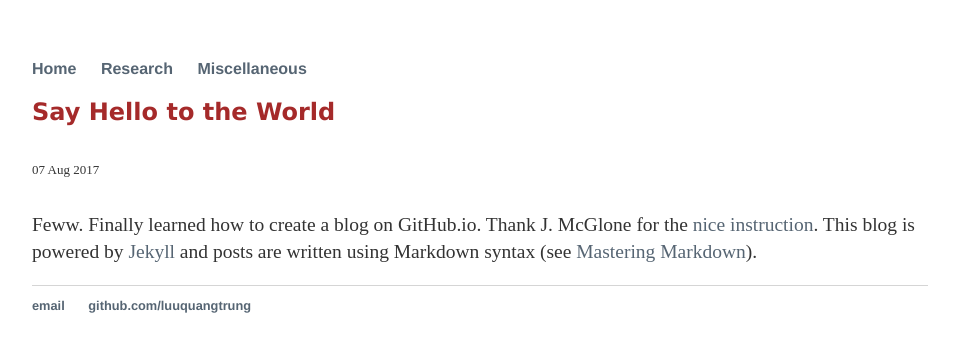
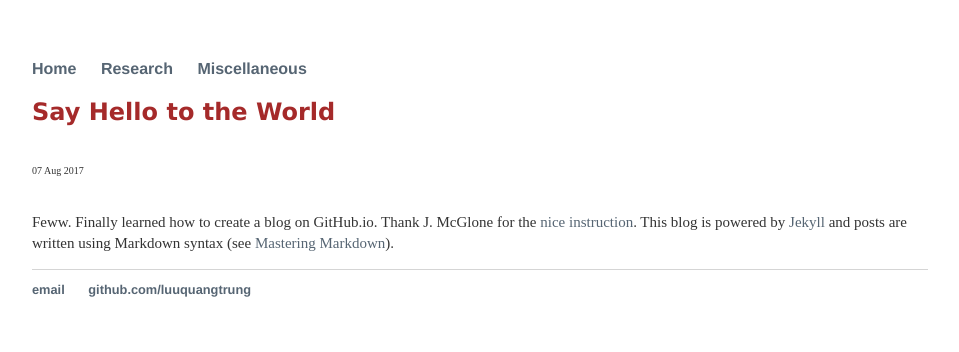
Before and after one commit to luuquangtrung/luuquangtrung.github.io_v1, a Jekyll site: the page built from _posts/2017-08-07-site-launched.md, in a window 1280 px wide. Shown: the top 352 px of the page, without its empty margins (160-1119 px from the left). Built offline with Jekyll 4.4.1, drawn with Linux system fonts in a browser that asks for light colours.

Commit message:
Update post.html

```diff
--- a/_layouts/post.html
+++ b/_layouts/post.html
@@ -7,14 +7,14 @@ layout: default
 
 <!-- <p class="meta"> {{ page.date | date_to_string }} </p> -->
 <p class="meta">
-  <font size="2">
+  <font size="1">
     {{ page.date | date_to_string }}
   </font>
 </p>
 
 <!-- Contents -->
 <div class="post">
-  <font size="2">
+  <font size="1">
     {{ content }}
   </font>
 </div>
```
